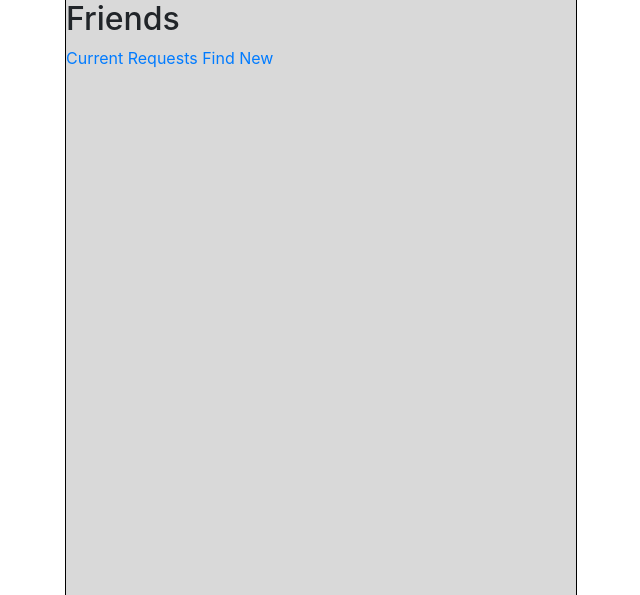
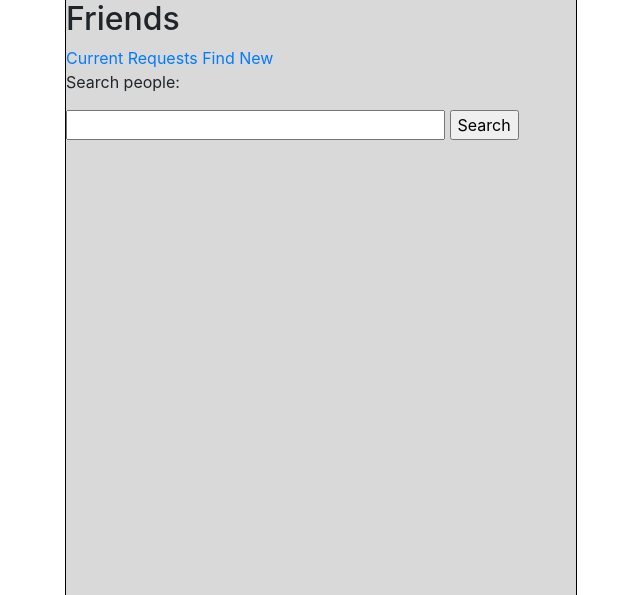
Before and after one commit to SamuelJMiller/group-scheduler, a Flask app: page /friends/find in a window 1280 px wide. Shown: the part 150-745 px from the top of the page, without its empty margins (319-959 px from the left). Run offline with Flask 2, Linux system fonts and the light colour scheme; the visitor is signed in with stand-in values (Sample User, id 1); data comes from the database, SQL or seed files in the repository; some libraries are stand-ins or nearby versions.

Commit message:
add user search

```diff
--- a/app/forms.py
+++ b/app/forms.py
@@ -6,6 +6,10 @@ from app.models import User, UserEngagement, UserGroup, GroupEngagement, FriendR
 
 class EmptyForm(FlaskForm):
     submit = SubmitField('Submit')
+
+class UserSearchForm(FlaskForm):
+    text = StringField('Search Query')
+    submit = SubmitField('Search')
 
 class LoginForm(FlaskForm):
     username = StringField('Username', validators=[DataRequired()])
--- a/app/routes.py
+++ b/app/routes.py
@@ -2,7 +2,7 @@ from flask import render_template, flash, redirect, url_for, request
 from werkzeug.urls import url_parse
 from datetime import datetime
 from app import app, db
-from app.forms import LoginForm, RegistrationForm, CreateEngagementForm, EmptyForm, EditProfileForm
+from app.forms import LoginForm, RegistrationForm, CreateEngagementForm, EmptyForm, EditProfileForm, UserSearchForm
 from flask_login import current_user, login_user, logout_user, login_required
 from app.models import User, UserEngagement, UserGroup, GroupEngagement, FriendRequest
 
@@ -151,10 +151,14 @@ def friend_requests():
     d_form = EmptyForm()
     return render_template('friend_requests.html', title='Friend Requests', user=User, acc_form=a_form, dec_form=d_form)
 
-@app.route('/friends/find')
+@app.route('/friends/find', methods=['GET', 'POST'])
 @login_required
 def find_friends():
-    return render_template('find_friends.html', title='Find Friends')
+    form = UserSearchForm()
+    search_query = ""
+    if form.validate_on_submit():
+        search_query += form.text.data
+    return render_template('find_friends.html', title='Find Friends', form=form, search_query=search_query, User=User)
 
 @app.route('/unfriend/<userid>', methods=['GET'])
 @login_required
--- a/app/static/styles/style.css
+++ b/app/static/styles/style.css
@@ -319,7 +319,7 @@ footer p {
     color: white;
 }
 
-.friend-request-banner {
+.friend-request-banner, .random-user-banner {
     text-align: center;
     width: 95%;
     margin-left: auto;
@@ -329,7 +329,7 @@ footer p {
     border: 1px solid black;
     border-radius: 10px;
 }
-.friend-request-banner:first-of-type {
+.friend-request-banner:first-of-type .random-user-banner:first-of-type {
     margin-top: 10px;
 }
 
--- a/app/templates/find_friends.html
+++ b/app/templates/find_friends.html
@@ -1,5 +1,25 @@
 {% extends "friends.html" %}
 
 {% block friends_block %}
-
+    <p id="user-search-desc">Search people:</p>
+    <div id="user-search-div">
+        <form action="" method="POST">
+            {{ form.hidden_tag() }}
+            <p id="user-search-box">
+                {{ form.text(size=32) }}
+                {{ form.submit(value='Search') }}
+            </p>
+        </form>
+    </div>
+    {% if search_query|length != 0 %}
+        {% if User.query.filter_by(username=search_query).count() > 0 %}
+            {% for user in User.query.filter(User.username.contains(search_query)).all() %}
+                <div class="random-user-banner">
+                    <h2 class="random-user-header"><a class="user-card-header-link" href="{{ url_for('user_profile', userid=user.id) }}">{{ user.username }}</a></h2>
+                </div>
+            {% endfor %}
+        {% else %}
+            <p id="no-user-results">No results found.</p>
+        {% endif %}
+    {% endif %}
 {% endblock %}
```
Also changed, not shown: requirements.txt (added, +21 -0 lines), app/static/images/search_img.jpg (added), 2 other files.
